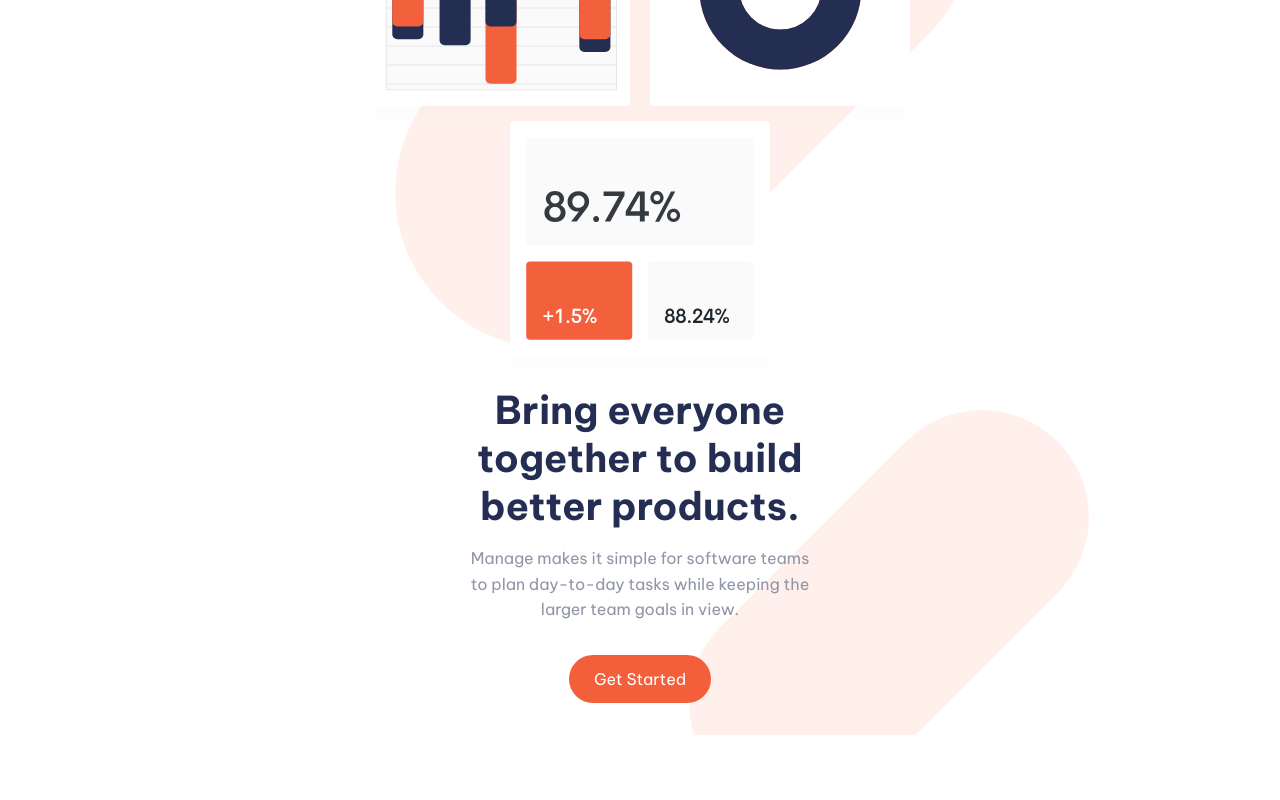
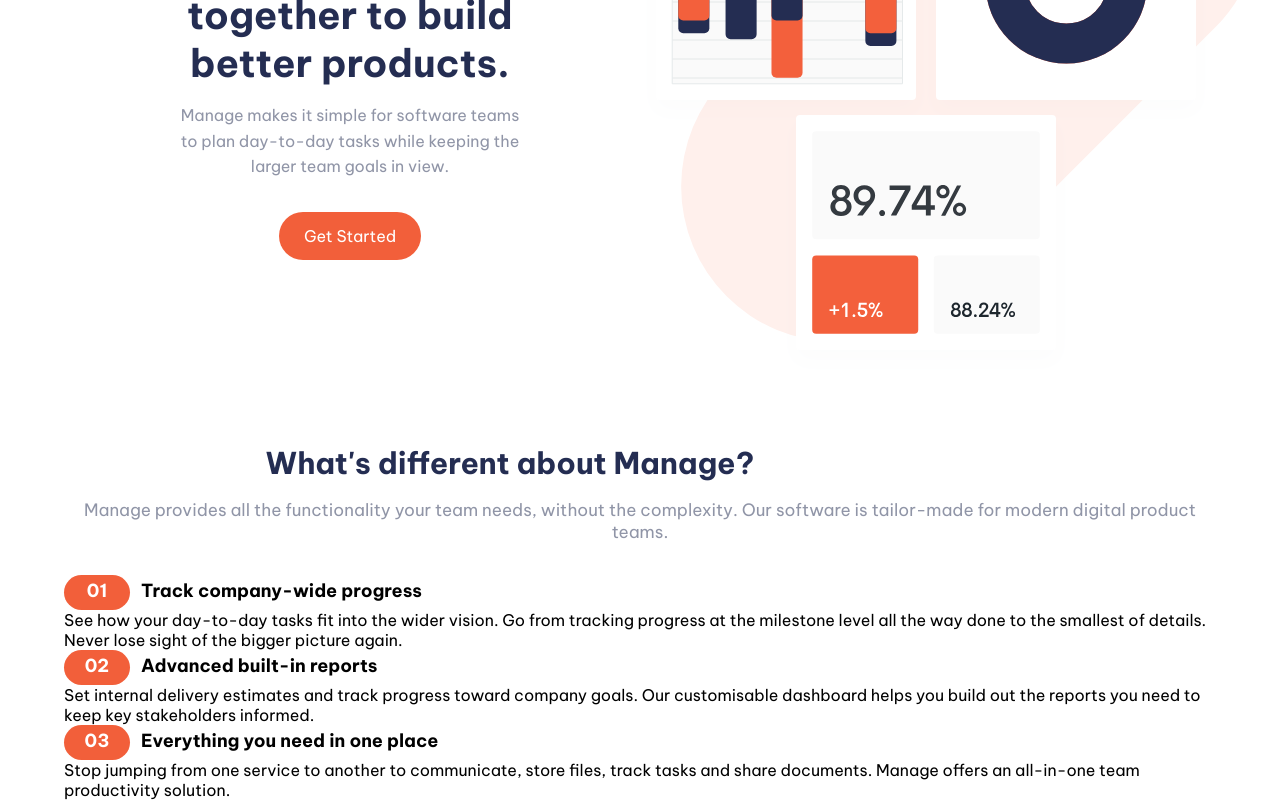
Before and after one commit to IderaNimah/Manage-Landing-Page, a React (Vite) app: page / in a window 1280 px wide. Shown: the part 237-1037 px from the top of the page. Before the commit the page ends 972 px from the top, so only its background shows below. Built offline with nearby package versions, Linux system fonts and the light colour scheme.

Commit message:
Page Two in Progress

```diff
--- a/src/App.jsx
+++ b/src/App.jsx
@@ -3,12 +3,14 @@
 import "./index.css"
 import Header from "./Components/Header/Header";
 import Hero from "./Components/Hero/Hero";
+import PageTwo from "./Components/PageTwo/PageTwo";
 
 const App = () => {
   return (
     <div className="container">
      <Header/>
      <Hero/>
+     <PageTwo/>
     </div>
   )
 }
--- a/src/Components/Header/Header.css
+++ b/src/Components/Header/Header.css
@@ -8,14 +8,13 @@
   gap: 6.5rem;
   align-items: center;
   margin-top: 2rem;
-
 }
 
 nav ul li {
   display: none;
 }
 
-nav ul{
+nav ul {
   z-index: 99;
 }
 
@@ -29,22 +28,27 @@
 
 /* MEDIA QUERIES */
 
-/* 800px */
-@media (width > 50em){
+/* 1200px  and More*/
+@media (min-width: 1024px) {
+  nav {
+    margin-top: 1rem;
+    display: flex;
+    align-items: center;
+    gap: 1rem;
+  }
+  nav ul {
+    margin-left: 100px;
+  }
 
-
-}
-
-
-/* 1200px */
-@media (width > 75em){
   nav ul li {
     display: inline-block;
-    margin: 5px 20px;
-
+    margin: 10px 12px;
   }
 
-  .hamburger{
+  .hamburger {
     display: none;
   }
 }
+
+@media (min-width: 1440px) {
+}
--- a/src/Components/Hero/Hero.css
+++ b/src/Components/Hero/Hero.css
@@ -5,7 +5,7 @@
   width: 100%;
   margin: 0 auto;
   position: relative;
-  /* overflow: hidden; */
+
 }
 
 img {
@@ -89,6 +89,27 @@
 @media (width > 50em) {
 }
 
-/* 1200px */
-@media (width > 75em) {
+/* 1200px and Above */
+
+@media (min-width: 1024px){
+
+  .hero-section{
+    display: flex;
+    flex-direction: row;
+    justify-content: space-between;
+  }
+
+  .second-illustration{
+    display: none;
+  }
+
 }
+
+@media (min-width: 1440px){
+
+  .hero-section{
+    display: flex;
+    flex-direction: row;
+    justify-content: space-between;
+  }
+}
--- a/src/Components/PageTwo/PageTwo.css
+++ b/src/Components/PageTwo/PageTwo.css
@@ -0,0 +1,42 @@
+.pagetwo{
+    margin-top: 4rem;
+    width: 100%;
+}
+
+.sub h1{
+  color: var(--DarkBlue);
+    font-size: 30px;
+    font-weight: 600;
+    width: 65%;
+    margin: 0 auto;
+}
+
+.sub p{
+    font-size: 17px;
+    margin-top: 17px;
+    text-align: center;
+    color: var(--DarkGrayishBlue);
+}
+.sub-section{
+    margin-top: 2rem;
+}
+.sub-one h2{
+    font-size: 18px;
+}
+.sub-two h2{
+    font-size: 18px;
+}
+.sub-three h2{
+    font-size: 18px;
+}
+span{
+    border-radius: 28px;
+    margin-right: 11px;
+    background-color: var(--BrightRed);
+    padding: 4px;
+    color: white;
+    width: 66px;
+    text-align: center;
+    display: inline-block;
+    height: 35px;
+}
--- a/src/Components/PageTwo/PageTwo.jsx
+++ b/src/Components/PageTwo/PageTwo.jsx
@@ -1,7 +1,50 @@
+import "./PageTwo.css";
 const PageTwo = () => {
   return (
-    <div>PageTwo</div>
-  )
-}
+    <div className="pagetwo">
+      <div className="sub">
+        <h1>What's different about Manage? </h1>
+        <p>
+          Manage provides all the functionality your team needs, without the
+          complexity. Our software is tailor-made for modern digital product
+          teams.
+        </p>
+      </div>
+      <div className="sub-section">
+        <div className="sub-one">
+          <h2>
+            <span className="num">01</span>Track company-wide progress{" "}
+          </h2>
+          <p>
+            See how your day-to-day tasks fit into the wider vision. Go from
+            tracking progress at the milestone level all the way done to the
+            smallest of details. Never lose sight of the bigger picture again.
+          </p>
+        </div>
 
-export default PageTwo
+        <div className="sub-two">
+          <h2>
+            <span>02</span>Advanced built-in reports{" "}
+          </h2>
+          <p>
+            Set internal delivery estimates and track progress toward company
+            goals. Our customisable dashboard helps you build out the reports
+            you need to keep key stakeholders informed.
+          </p>
+        </div>
+        <div className="sub-three">
+          <h2>
+            <span>03</span>Everything you need in one place{" "}
+          </h2>
+          <p>
+            Stop jumping from one service to another to communicate, store
+            files, track tasks and share documents. Manage offers an all-in-one
+            team productivity solution.
+          </p>
+        </div>
+      </div>
+    </div>
+  );
+};
+
+export default PageTwo;
```
